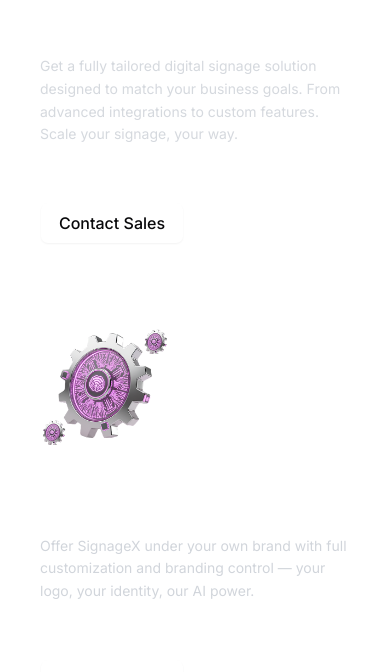
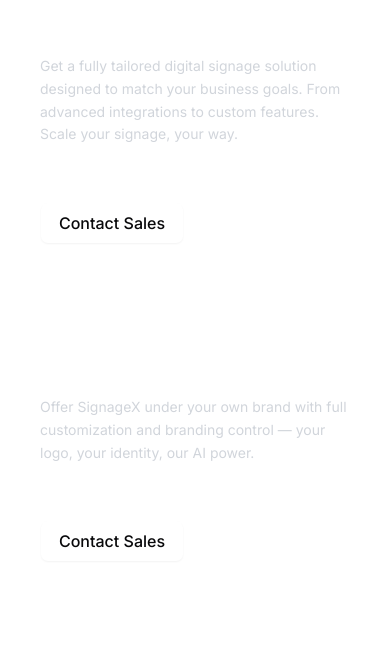
Before and after one commit to TechinoidProjects/signageX-Website, a Next.js app: page /pricing in a window 390 px wide. Shown: the part 2065-2737 px from the top of the page. Built offline with nearby package versions, Linux system fonts and the light colour scheme; a web font is replaced by a local one.

Commit message:
fix responsive issues for the page

```diff
--- a/src/components/Pricing/CustomPlanCard.tsx
+++ b/src/components/Pricing/CustomPlanCard.tsx
@@ -33,12 +33,12 @@ const CustomPlanCard: FC<CustomPlanProps> = ({
   return (
     <div
       className={cn(
-        "w-full mx-auto bg-deep-purple-500 rounded-2xl text-white h-full relative overflow-hidden",
+        "w-full mx-auto bg-deep-purple-500 rounded-2xl text-white h-full relative overflow-hidden mb-6 md:mb-0",
         className
       )}
     >
       {shouldShowImage && (
-        <div className="masked-image absolute right-0 top-0 w-180 h-full ">
+        <div className="masked-image absolute right-0 top-0 w-180 h-full hidden lg:block">
           <Image
             src="/images/masked-image.png"
             alt={imageAlt}
@@ -76,7 +76,7 @@ const CustomPlanCard: FC<CustomPlanProps> = ({
         </div>
 
         {shouldShowImage && (
-          <div className="w-1/2 p-0 flex justify-center items-center">
+          <div className="w-1/2 p-0 hidden md:flex justify-center items-center">
             <Image
               src={imageSrc}
               alt={imageAlt}
--- a/src/components/Pricing/PlanComparisonTable.tsx
+++ b/src/components/Pricing/PlanComparisonTable.tsx
@@ -40,7 +40,7 @@ export const PlanComparisonTable: React.FC<PlanComparisonTableProps> = ({
   categories,
 }) => {
   return (
-    <section className="w-full flex justify-center py-16 px-4 md:px-0">
+    <section className="w-full flex justify-center py-16 px-4 md:px-6 xl:px-0">
       <div className="container mx-auto flex flex-col gap-6">
 
         <div className="flex flex-col justify-between items-center text-center pb-6">
```
